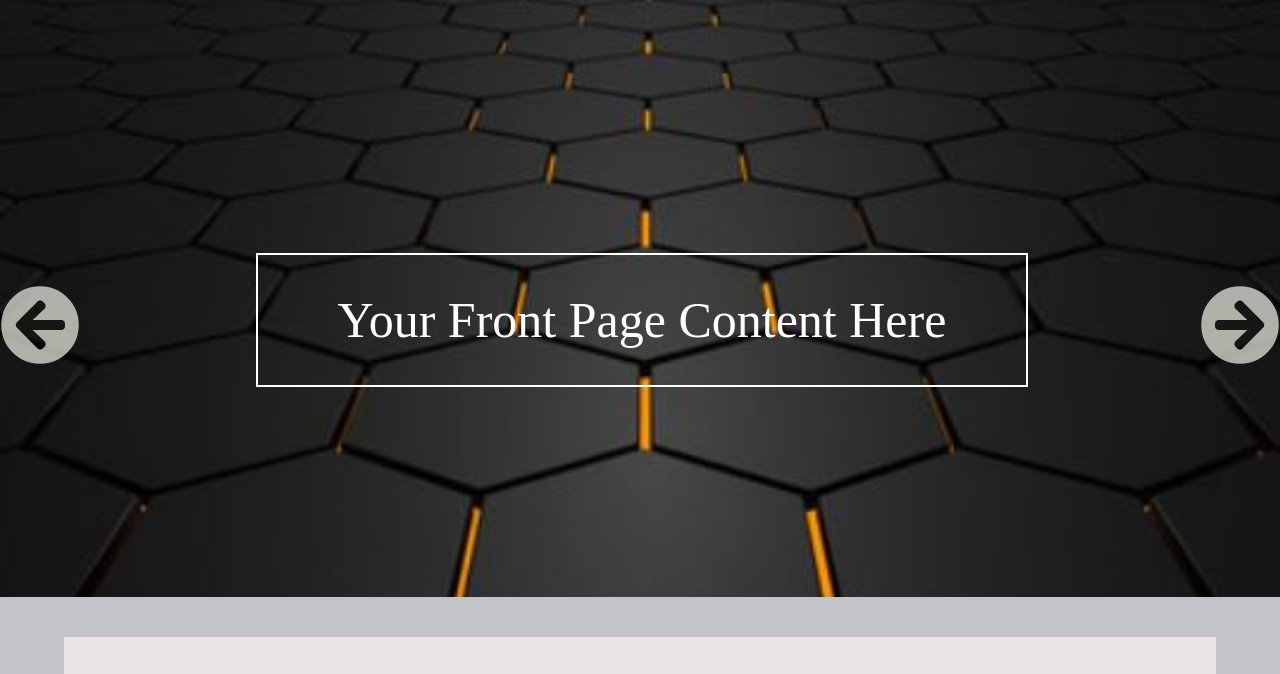
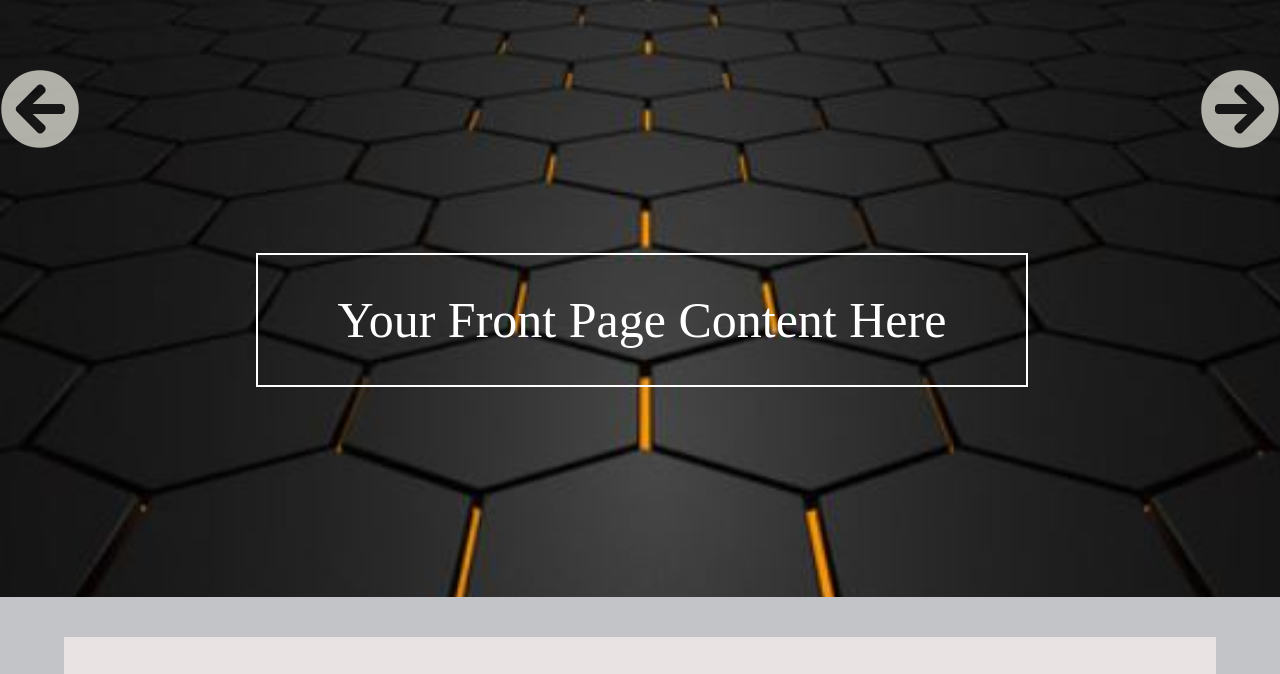
Before and after one commit to memmo01/mocksite-day4, a plain HTML site: page index.html in a window 1280 px wide. Shown: the part 75-749 px from the top of the page. Drawn offline with nearby package versions, Linux system fonts and the light colour scheme.

Commit message:
changed media query

```diff
--- a/style.css
+++ b/style.css
@@ -163,13 +163,3 @@ footer h3 {
   background-color: rgba(57, 62, 70, 0.3);
   padding: 25px 0 25px 0;
 }
-@media only screen and (min-width: 600px) {
-  .arrow {
-    top: 40%;
-  }
-}
-@media only screen and (min-width: 780px) {
-  .arrow {
-    top: 45%;
-  }
-}
```
